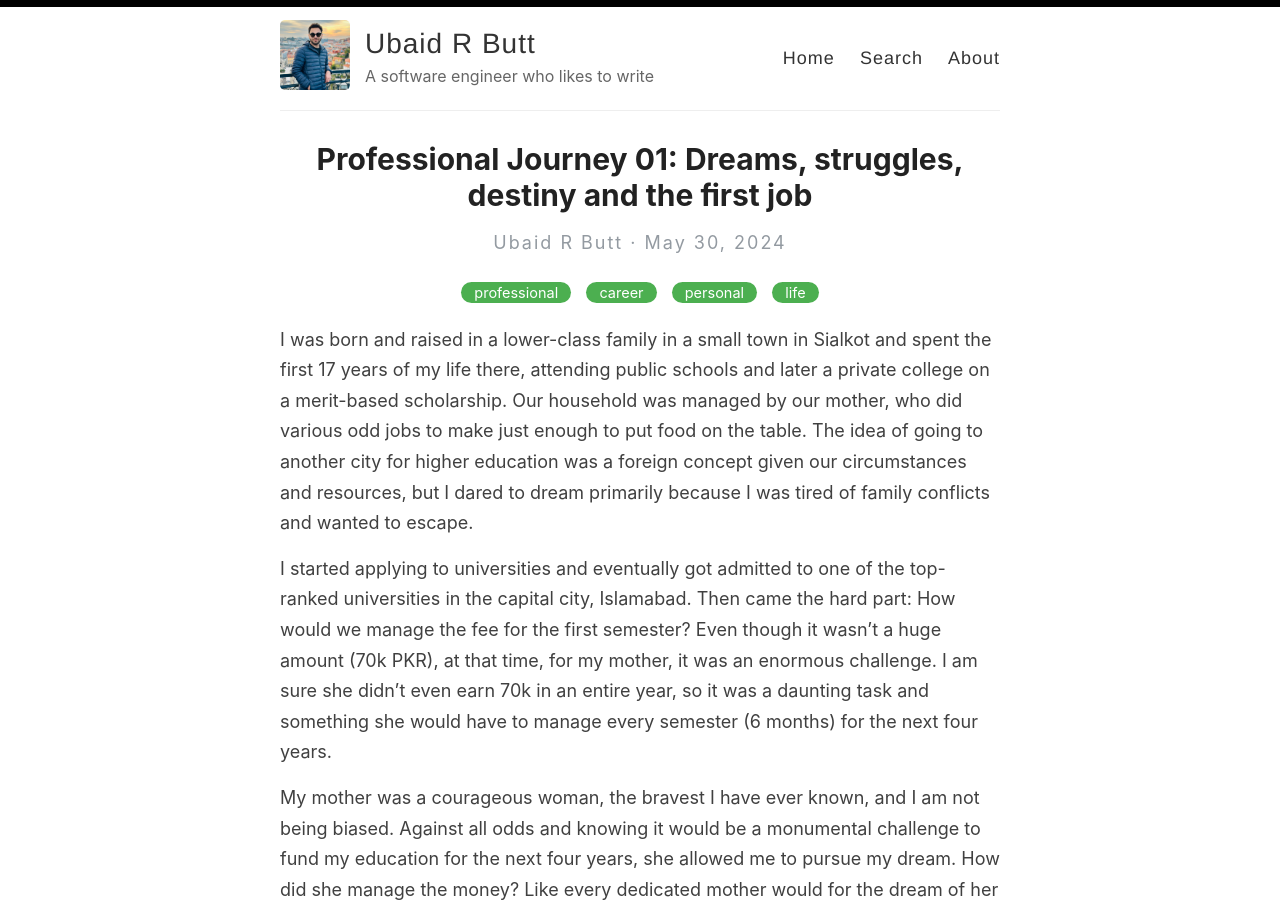
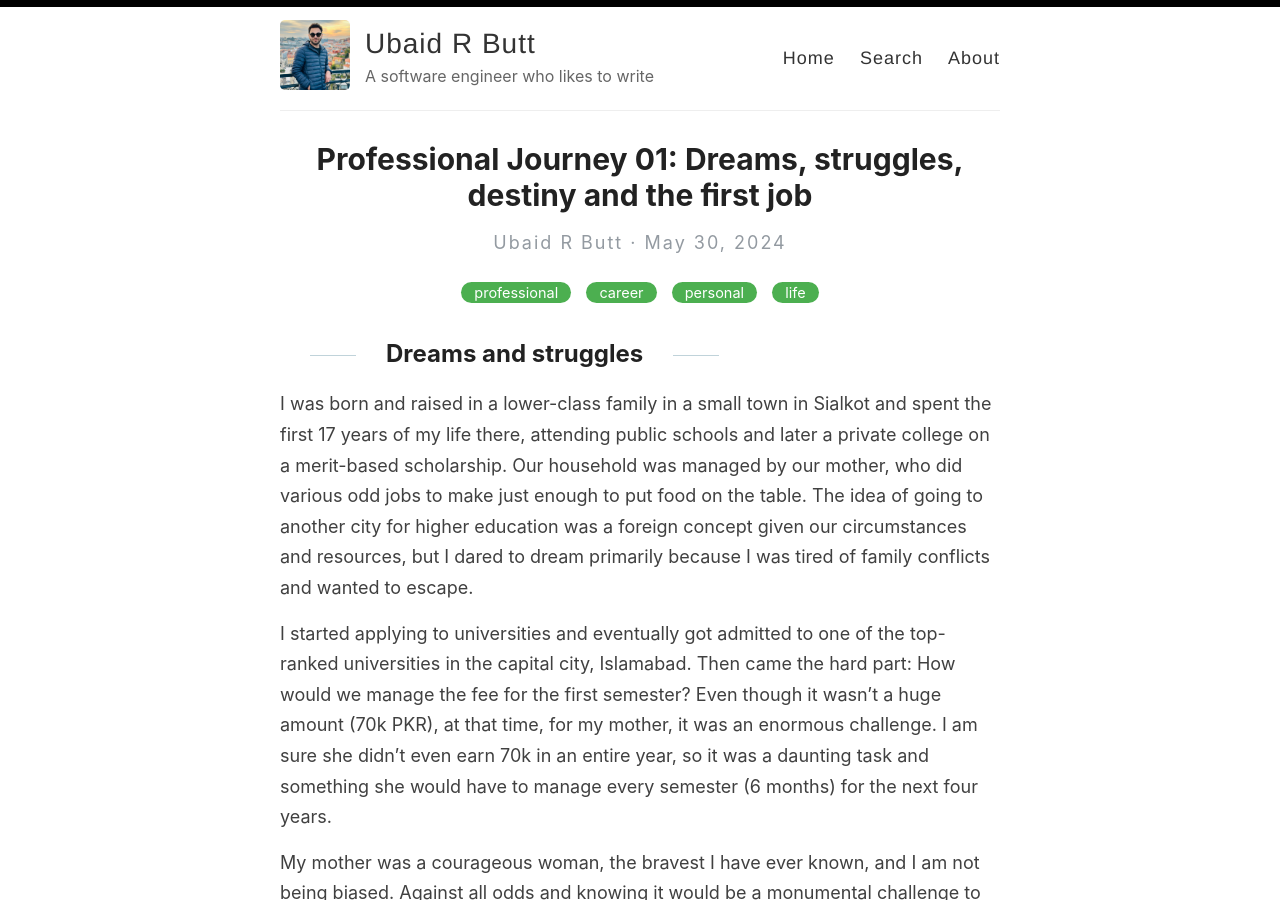
Before and after one commit to Ubaidbutt/ubaidbutt.github.io, a Jekyll site: the page built from _posts/2024-05-30-professional-journey-01.md, in a window 1280 px wide and 900 px high. Built offline with Jekyll 4.4.1, drawn with Linux system fonts in a browser that asks for light colours.

Commit message:
Add headings

```diff
--- a/_posts/2024-05-30-professional-journey-01.md
+++ b/_posts/2024-05-30-professional-journey-01.md
@@ -4,6 +4,7 @@
 categories: [professional, career, personal, life]
 ---
 
+<h2 style="text-align: left;">Dreams and struggles</h2>
 I was born and raised in a lower-class family in a small town in Sialkot and spent the first 17 years of my life there, attending public schools and later a private college on a merit-based scholarship. Our household was managed by our mother, who did various odd jobs to make just enough to put food on the table. The idea of going to another city for higher education was a foreign concept given our circumstances and resources, but I dared to dream primarily because I was tired of family conflicts and wanted to escape.
 
 I started applying to universities and eventually got admitted to one of the top-ranked universities in the capital city, Islamabad. Then came the hard part: How would we manage the fee for the first semester? Even though it wasn’t a huge amount (70k PKR), at that time, for my mother, it was an enormous challenge. I am sure she didn’t even earn 70k in an entire year, so it was a daunting task and something she would have to manage every semester (6 months) for the next four years.
@@ -24,6 +25,8 @@
 
 After considerable effort in improving my CV, learning new things, and enhancing my communication skills, I finally got an interview call and subsequently an offer letter from the Pakistan Air Force as a graduate software engineer. The offer letter was a huge deal because, first, I got a job and I desperately needed it; secondly, it was in Islamabad; and thirdly, it was for the Pakistan Air Force. If you come from Pakistan, you know how big of a flex it is to work for our beloved armed forces. (I didn’t think like that)
 
+
+<h2 style="text-align: left;">Destiny and job</h2>
 The salary, however, was 35k/month, which is hardly enough to make ends meet while living in Islamabad and supporting my family back home. Still, I was happy because at least I had a job in the city I wanted, surrounded by people I loved. The joining date was months away because the background check and bureaucratic process were lengthy, so I kept applying for new positions. This led to an interview call from a startup in Lahore. After a few initial interviews, they invited me for an in-person interview in Lahore. I never wanted to change cities and work in Lahore, but I’m not sure why I still paid 2000 PKR and traveled 5 hours one way for that one interview with that company.
 
 When they asked me about my salary expectations, I requested 50k thinking that I had asked for a very high amount and would most likely be rejected 😂. After a few days, I received an offer from the company with the salary I had requested. By the way, my manager later told me after I joined that I had asked for a much lower salary because they were willing to offer up to 70k if I had asked for it.
```
